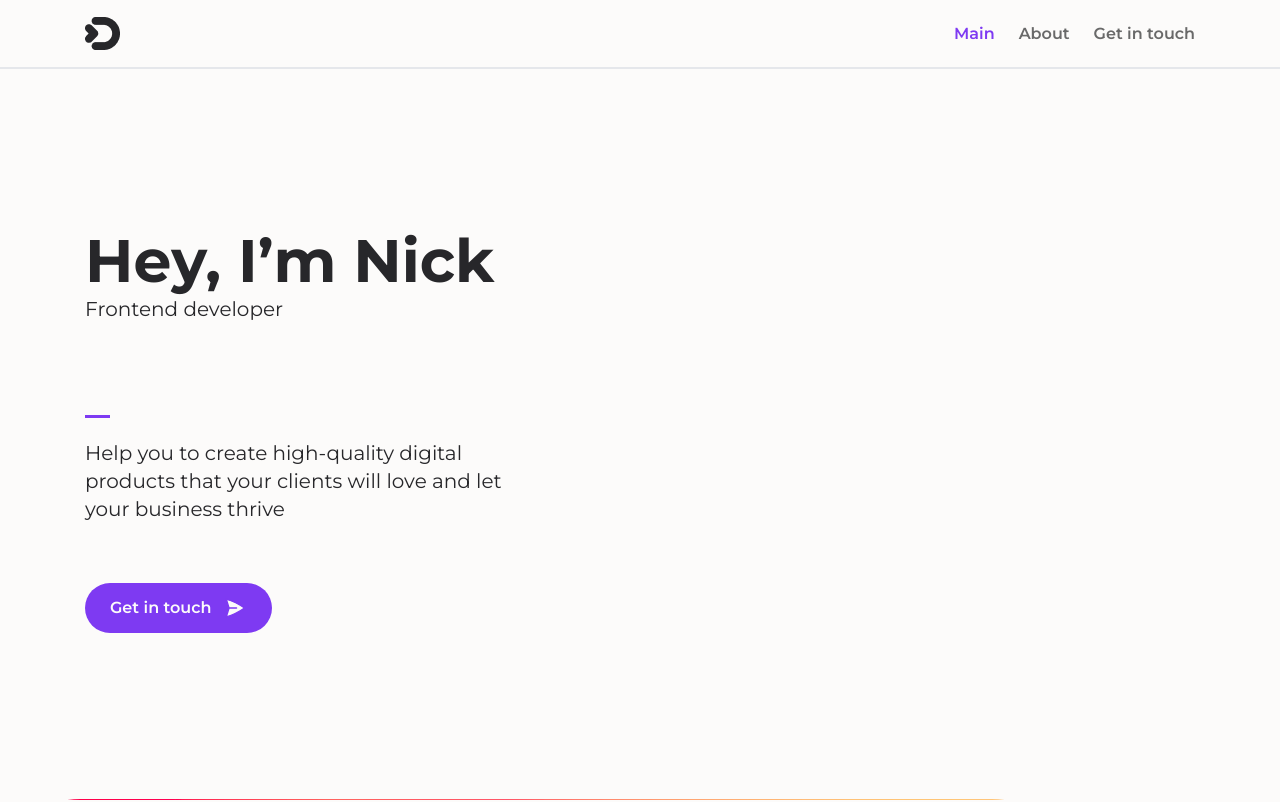
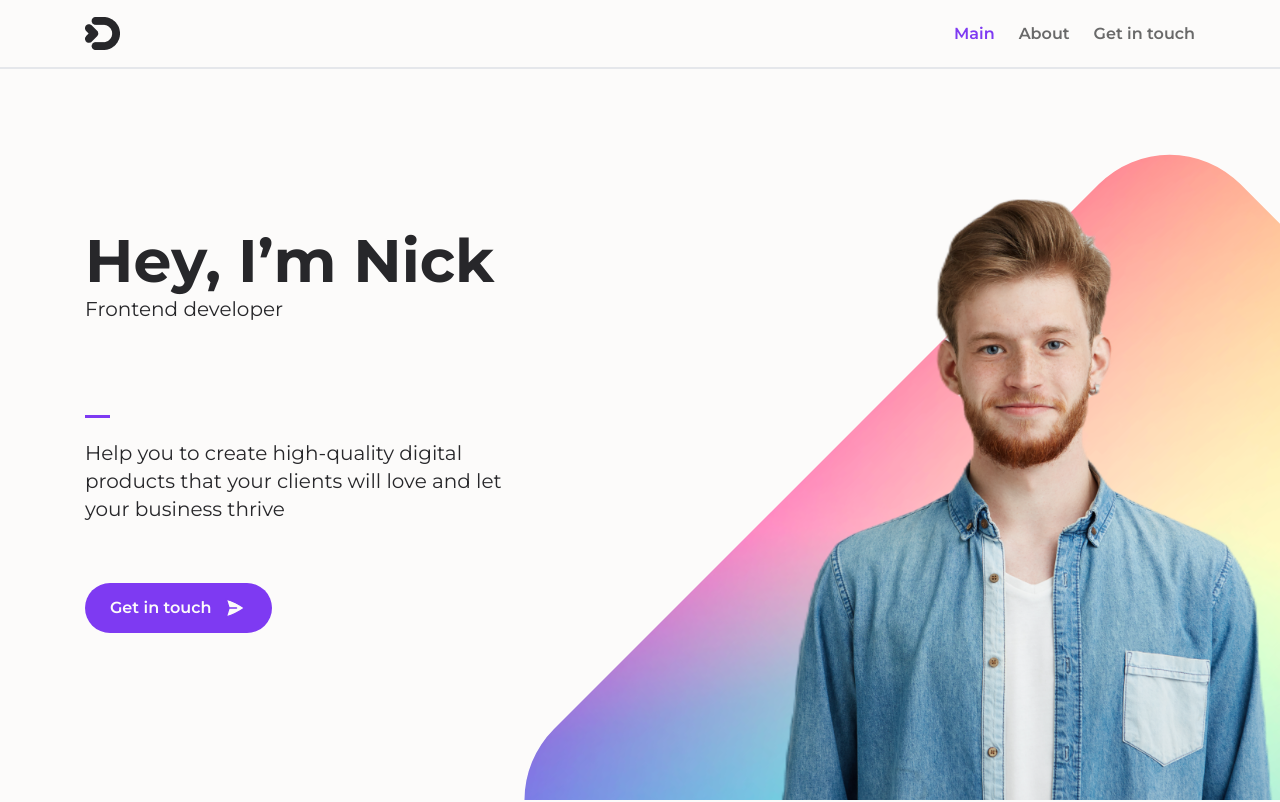
Before and after one commit to ainesskk/firstProject, a React (Vite) app: page / in a window 1280 px wide. Shown: the top 802 px of the page. Built offline with nearby package versions, Linux system fonts and the light colour scheme.

Commit message:
add flexible happy man photo

```diff
--- a/src/components/Greeting.jsx
+++ b/src/components/Greeting.jsx
@@ -24,8 +24,10 @@ export default function Greeting() {
                         </div>
                     </div>
                 </div>
-
                 <div className={styles.square}></div>
+                {/*<div className={styles.imgContainer}>*/}
+                    <img  className={styles.imgContainer} src="src/assets/happy_man.png" alt="happyMan"/>
+                {/*</div>*/}
             </div>
         </>
     )
--- a/src/styles/Greeting.module.css
+++ b/src/styles/Greeting.module.css
@@ -1,19 +1,80 @@
 :root {
     --greeting-height: calc(100vh - 69px);
-    --square-width: calc(90vw - 10vh);
-    --square-height: calc(90vw - 10vh);
+    --square-side: 80vw;
+    --square-margin-left: calc(65% - 20vw);
+    --max-side: calc(130vh - 69px);
+    --img-hight: calc(70vh);
+    --img-margin-left: calc(50% - 20vw);
 }
 
 .greetingContainer {
     height: var(--greeting-height);
     overflow: hidden;
+    position: relative;
 }
 
 .square {
-    width: var(--square-width);
-    height: var(--square-height);
+    position: absolute;
+    transform-origin: center center;
+    width: var(--square-side);
+    min-width: 439px;
+    max-width: var(--max-side);
+    height: var(--square-side);
+    max-height: var(--max-side);
+    min-height: 439px;
+    z-index: -2;
+    bottom: 0;
+    right: 0;
+    transform: translate(var(--square-margin-left), 50%) rotate(45deg);
     background-image: url("src/assets/gradient.png");
-    border-radius: 10vh;
+    background-repeat: no-repeat;
+    background-position: 60% 60%;
+    background-size: 180% 180%;
+    border-radius: 100px;
+}
+
+.imgContainer {
+    position: absolute;
+    bottom: 0;
+    right: 0;
+    z-index: -1;
+    height: 100vh;
+    min-height: 380px;
+    min-width: 260px;
+    max-height: 80vw;
+    transform: translate(var(--img-margin-left), calc(25% - 5vw));
+    /*height: 100%;*/
+    /*max-height: 65vh;*/
+}
+
+.imgContainer img{
+}
+
+@media screen and (max-width: 580px) {
+    .square {
+
+    }
+}
+
+@media screen and (min-width: 768px) {
+
+    .square {
+
+    }
+}
+
+@media screen and (min-width: 1280px) {
+    .square {
+
+    }
+}
+
+
+
+.square::before {
+    content: "";
+    display: block;
+    padding-bottom: 100%;
 }
 
 .sendBtn {
```
